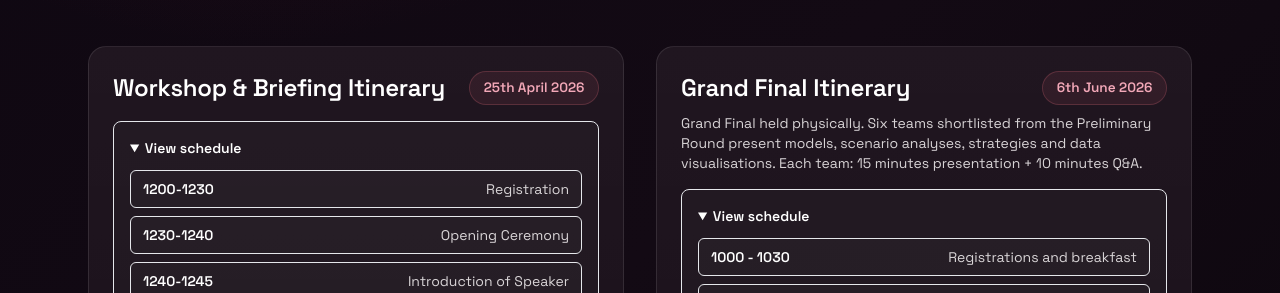
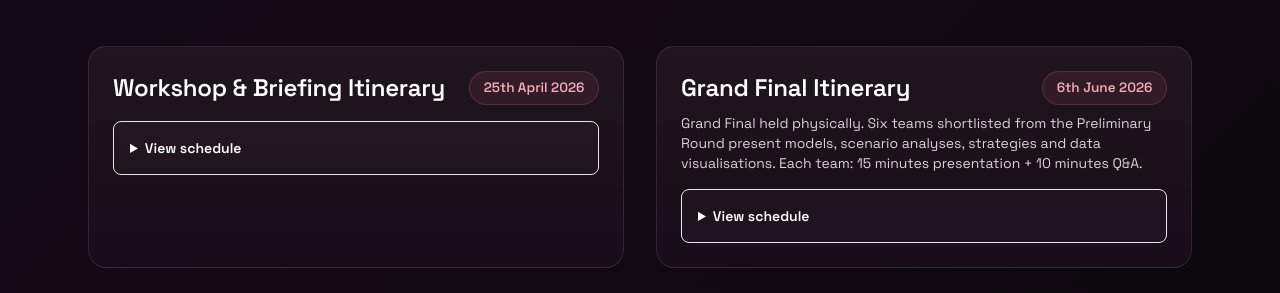
Before and after one commit to jwchow1412-netizen/R-Ignite, a Next.js app: page /timeline in a window 1280 px wide. Shown: the part 974-1267 px from the top of the page. Built offline with nearby package versions, Linux system fonts and the light colour scheme.

Commit message:
toggle closed by default

```diff
--- a/app/timeline/page.tsx
+++ b/app/timeline/page.tsx
@@ -25,7 +25,7 @@ export default function TimelinePage() {
             <h2 className="text-2xl font-semibold text-white">Workshop &amp; Briefing Itinerary</h2>
             <span className="badge-soft">25th April 2026</span>
           </div>
-          <details className="mt-4 rounded-lg border border-border/70 bg-[rgba(255,255,255,0.02)] p-4" open>
+          <details className="mt-4 rounded-lg border border-border/70 bg-[rgba(255,255,255,0.02)] p-4">
             <summary className="cursor-pointer text-sm font-semibold text-white">View schedule</summary>
             <ul className="mt-3 space-y-2 text-sm text-[rgba(248,244,246,0.85)]">
               {workshopSchedule.map((slot) => (
@@ -48,7 +48,7 @@ export default function TimelinePage() {
             scenario analyses, strategies and data visualisations. Each team: 15 minutes presentation + 10
             minutes Q&amp;A.
           </p>
-          <details className="mt-4 rounded-lg border border-border/70 bg-[rgba(255,255,255,0.02)] p-4" open>
+          <details className="mt-4 rounded-lg border border-border/70 bg-[rgba(255,255,255,0.02)] p-4">
             <summary className="cursor-pointer text-sm font-semibold text-white">View schedule</summary>
             <ul className="mt-3 space-y-2 text-sm text-[rgba(248,244,246,0.85)]">
               {grandFinalSchedule.map((slot) => (
```
